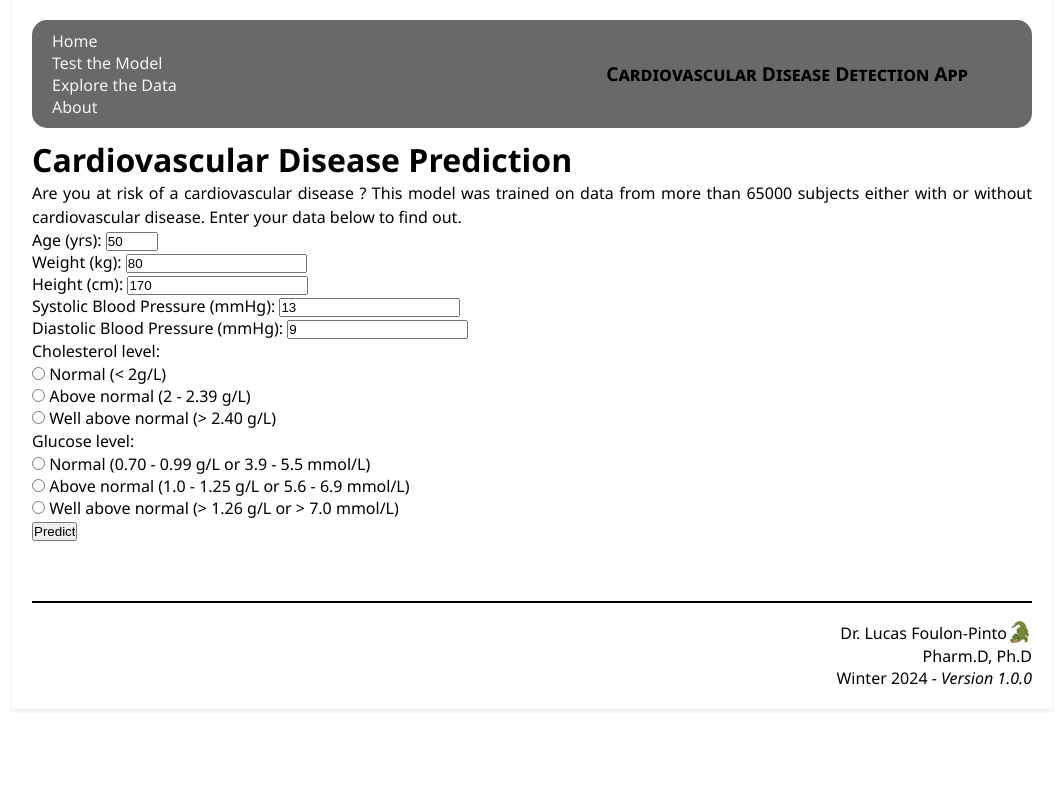
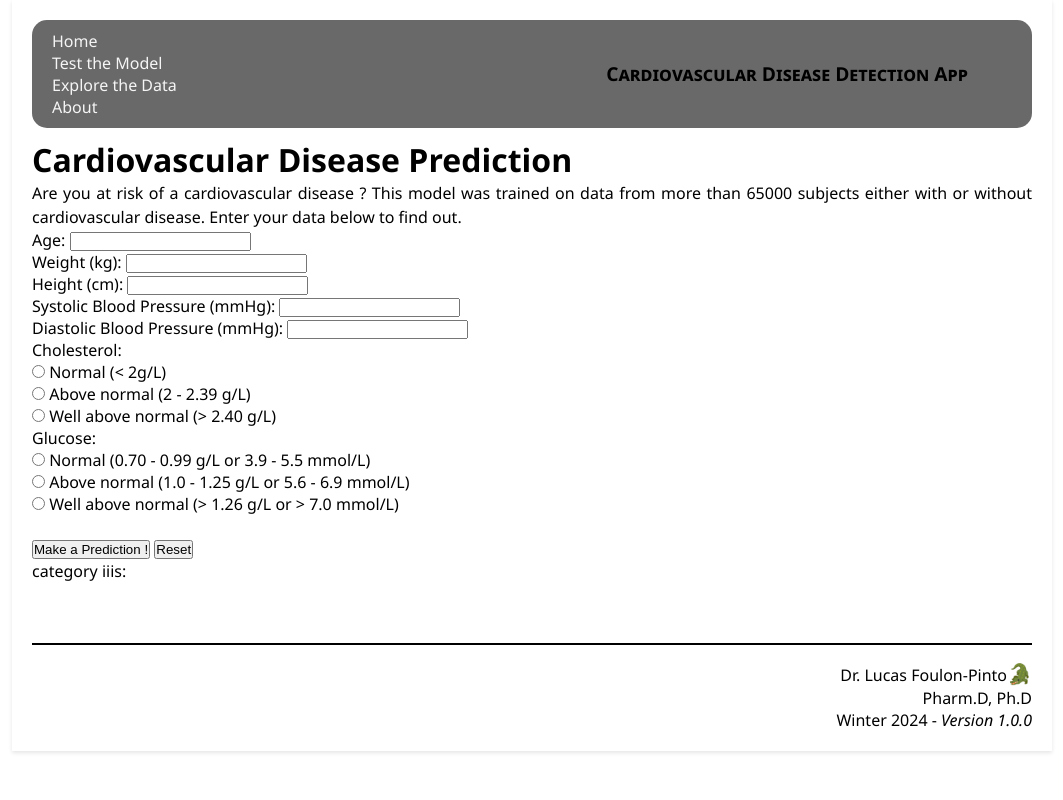
Before and after one commit to lucas-lfp/heart-shaped-box__Machine-Learning-SVM-classifier, a Flask app: page /ml in a window 1280 px wide. Shown: the whole page, without its empty margins (108-1171 px from the left). Run offline with Flask 3, Linux system fonts and the light colour scheme; parts of the project's set-up code (start-up, migrations or seed data) failed here and were passed over.

Commit message:
adds the svm algorythm

```diff
--- a/app_hsb/main.py
+++ b/app_hsb/main.py
@@ -1,10 +1,25 @@
 from flask import Flask, render_template, abort, url_for, request
+from flask_wtf import FlaskForm
+from wtforms import StringField, SubmitField, IntegerField, RadioField
 from viz_dicts import viz_data
 from utils import load_data, load_raw_data
 import joblib
+import pandas as pd
 
 
 app = Flask(__name__, template_folder='templates')
+app.config['SECRET_KEY'] = "22475"
+
+class InputForm(FlaskForm):
+    age_input = IntegerField("Age: ")
+    weight_input = IntegerField("Weight (kg): ")
+    height_input = IntegerField("Height (cm): ")
+    aphi_input = IntegerField("Systolic Blood Pressure (mmHg): ")
+    aplo_input = IntegerField("Diastolic Blood Pressure (mmHg): ")
+    cholesterol_input = RadioField("Cholesterol: ", choices = [(1, "Normal (< 2g/L)"), (2, "Above normal (2 - 2.39 g/L)"), (3, "Well above normal (> 2.40 g/L)")])
+    gluc_input = RadioField("Glucose: ", choices = [(1, "Normal (0.70 - 0.99 g/L or 3.9 - 5.5 mmol/L)"), (2, "Above normal (1.0 - 1.25 g/L or 5.6 - 6.9 mmol/L)"), (3, "Well above normal (> 1.26 g/L or > 7.0 mmol/L)")])
+
+    submit = SubmitField("Make a Prediction !")
 
 svm = joblib.load('hsb_svm.pkl')
 scaler = joblib.load('hsb_scaler.pkl')
@@ -36,13 +51,76 @@
 @app.route('/ml', methods = ['GET', 'POST'])
 def ml():
     message = ''
-    input_age = 0
+    test_output = ""
+    user_input = InputForm()
+
     if request.method == 'POST':
         message = 'Form submitted sucessfully!'
-        input_age = int(request.form.get('input_age', 50))
-        if input_age < 39:
-            message = "The model was trained on data from adults above 39 years old. Prediction may lose in accuracy for younger people."
-    return render_template("ml.html", message=message, input_age=input_age)
+
+    if user_input.validate_on_submit():
+        user_age = user_input.age_input.data
+        user_weight = user_input.weight_input.data
+        user_height = user_input.height_input.data
+        user_aphi = user_input.aphi_input.data
+        user_aplo = user_input.aplo_input.data
+        user_cholesterol = int(user_input.cholesterol_input.data)
+        user_gluc = int(user_input.gluc_input.data)
+
+        user_height_in_meters = user_height / 100  # Convert height from cm to meters
+        user_bmi = round(user_weight / (user_height_in_meters ** 2), 1)
+
+        user_apm = round((user_aphi + 2 * user_aplo) / 3, 1)
+
+        test_data = {
+            "age": [user_age],
+            "ap_hi": [user_aphi],
+            "ap_lo": [user_aplo],
+            "cholesterol": [user_cholesterol],
+            "gluc": [user_gluc],
+            "bmi": [user_bmi],
+            "ap_m": [user_apm]
+        }
+
+        # Create a DataFrame
+        df_subject = pd.DataFrame(test_data)
+        df_s1 = df_subject.copy()
+        # Preprocess data: label encoding, min-max scaling
+        df_subject['cholesterol'] = le.transform(df_subject['cholesterol'])
+        df_subject['gluc'] = le.transform(df_subject['gluc'])
+
+        cols = df_subject.columns
+        df_subject = scaler.transform(df_subject)
+        df_subject = pd.DataFrame(df_subject, columns = cols)
+
+        sub_pred = svm.predict(df_subject)
+        if sub_pred == [0]:
+            test_output = f"""
+                        <div >
+                        <p style = 'margin-left: 3px; border-left: 5px solid darkgreen; padding-left: 8px; padding-bottom: 5px;'>
+                        <b>Based on the information provided, the model predicts that it is unlikely for you to have a cardiovascular disease.</b>
+                        <br>However, it's essential to maintain a healthy lifestyle and consult with a
+                        healthcare professional for personalized advice and preventive measures.
+                        </p>
+                        <p>
+                        <i>The accuracy of this prediction is of 74%</i>.
+                        </p>
+                        </div>"""
+        else:
+            test_output = f"""
+                        <div class = 'all'>
+                        <p style = 'margin-left: 3px; border-left: 5px solid firebrick; padding-left: 8px; padding-bottom: 5px;'>
+                        <b>Based on the information provided, the model predicts that you may have a higher risk of cardiovascular disease.</b>
+                        <br>It's important to consult with a healthcare professional for further evaluation and guidance.
+                        </p>
+                        <p>
+                        <i>The accuracy of this prediction is of 74%</i>.
+                        </p>
+                        </div>
+                        """
+
+    return render_template("ml.html", user_form = user_input, test_result=test_output)
+
+
 
 @app.route('/about')
 def about():
--- a/app_hsb/templates/ml.html
+++ b/app_hsb/templates/ml.html
@@ -8,55 +8,45 @@
     on data from more than 65000 subjects either with or without cardiovascular
     disease. Enter your data below to find out.
     </p>
-    <form action="{{ url_for('ml') }}" method="post">
-        <label for = "input_age">Age (yrs):</label>
-        <input type = "number" id = "input_age" name = "input_age" min = "18" max = "65" step = "1" value = "50">
+    <form method="POST">
+        {{ user_form.hidden_tag() }}
+
+        {{ user_form.age_input.label }}
+        {{ user_form.age_input() }}
         <br>
-        <label for = "input_weight">Weight (kg):</label>
-        <input type = "number" id = "input_weight" name = "input_weight" value = "80">
+        {{ user_form.weight_input.label }}
+        {{ user_form.weight_input() }}
         <br>
-        <label for = "input_height">Height (cm):</label>
-        <input type = "number" id = "input_height" name = "input_height" value = "170">
+        {{ user_form.height_input.label }}
+        {{ user_form.height_input() }}
         <br>
-        <label for = "input_sbp">Systolic Blood Pressure (mmHg):</label>
-        <input type = "number" id = "input_sbp" name = "input_sbp" value = "13">
+        {{ user_form.aphi_input.label }}
+        {{ user_form.aphi_input() }}
         <br>
-        <label for = "input_dbp">Diastolic Blood Pressure (mmHg):</label>
-        <input type = "number" id = "input_dbp" name = "input_dbp" value = "9">
+        {{ user_form.aplo_input.label }}
+        {{ user_form.aplo_input() }}
         <br>
-        <p>Cholesterol level:</p>
+        {{ user_form.cholesterol_input.label }}
+        {{ user_form.cholesterol_input(style="list-style:none") }}
 
-        <input type="radio" id="chol_1" name="input_cholesterol" value=1>
-        <label for="chol_1">Normal (< 2g/L)</label><br>
-
-        <input type="radio" id="chol_2" name="input_cholesterol" value=2>
-
-        <label for="chol_2">Above normal (2 - 2.39 g/L)</label><br>
-
-        <input type="radio" id="chol_3" name="input_cholesterol" value=3>
-        <label for="chol_3">Well above normal (> 2.40 g/L)</label><br>
-
-        <p>Glucose level:</p>
-
-        <input type="radio" id="gluc_1" name="input_gluc" value=1>
-        <label for="gluc_1">Normal (0.70 - 0.99 g/L or 3.9 - 5.5 mmol/L)</label><br>
-
-        <input type="radio" id="gluc_2" name="input_gluc" value=2>
-        <label for="gluc_2">Above normal (1.0 - 1.25 g/L or 5.6 - 6.9 mmol/L)</label><br>
-
-        <input type="radio" id="gluc_3" name="input_gluc" value=3>
-        <label for="gluc_3">Well above normal (> 1.26 g/L or > 7.0 mmol/L)</label><br>
+        {{ user_form.gluc_input.label }}
+        {{ user_form.gluc_input(style="list-style:none") }}
+        <br>
 
 
-
-
-
-        <input type="submit" value="Predict">
+        {{ user_form.submit() }}
+        <button type="reset" class="reset-btn">Reset</button>
     </form>
 {% if message %}
     <p>{{ message }}</p>
 {% endif %}
 </div>
+<div>
+    <p>
+        category iiis:
+        {{ test_result }}
+    </p>
+</div>
 
 
 
```
